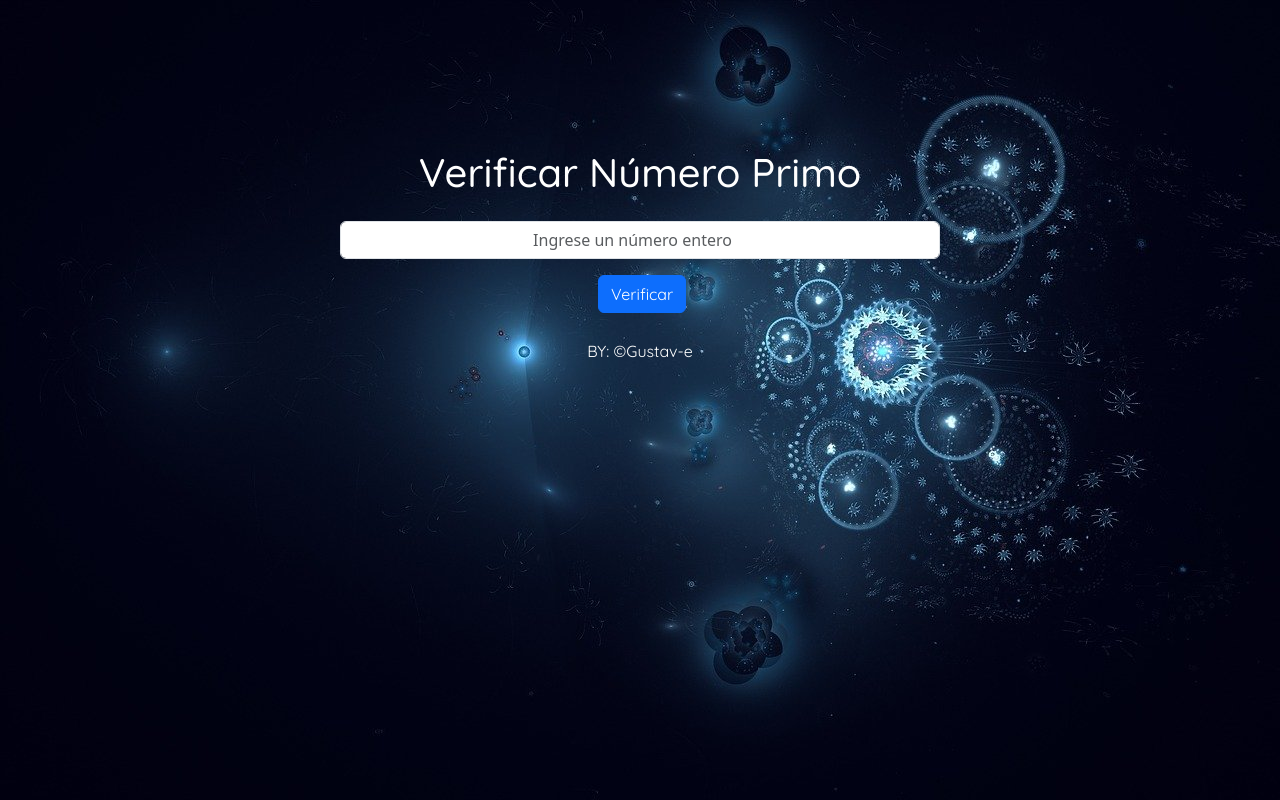
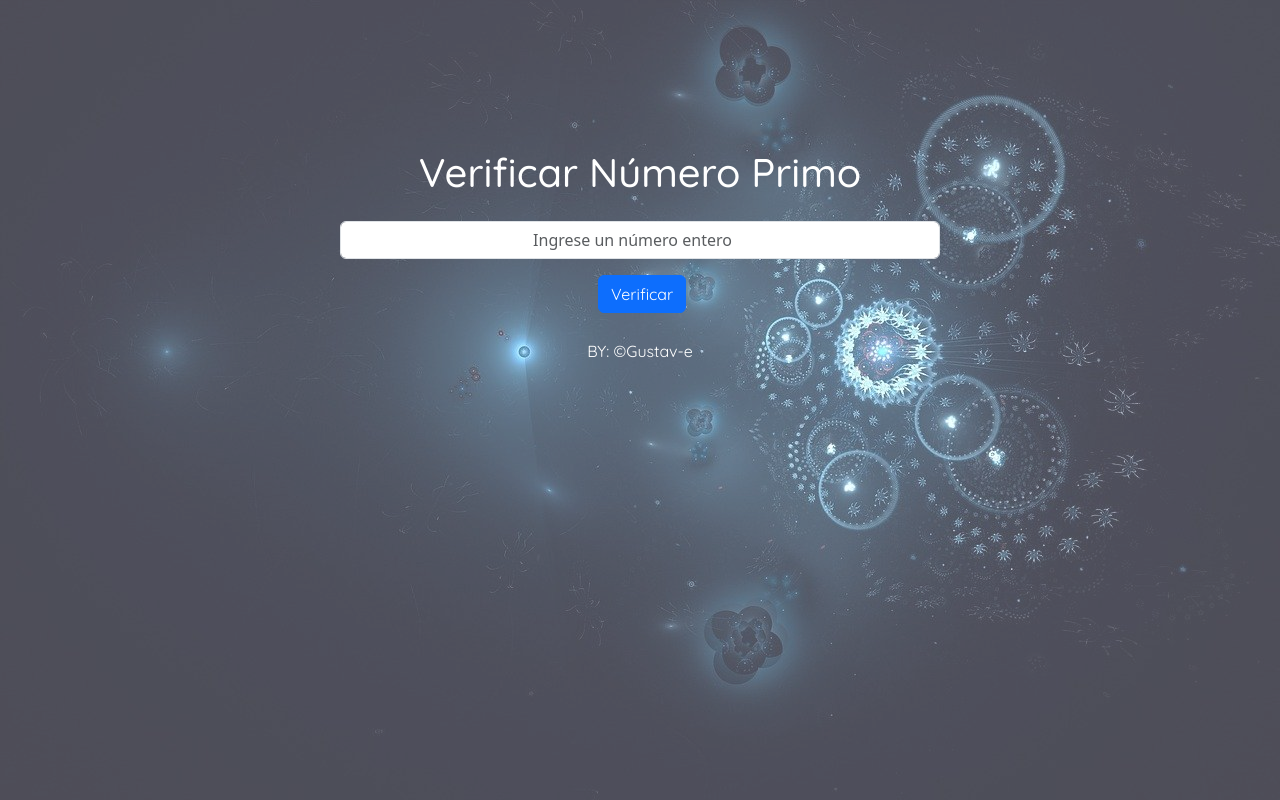
Before and after one commit to Gus-cmd/LaboratorioJs2_NumerosPrimos, a plain HTML site: page index.html in a window 1280 px wide. Drawn offline with nearby package versions, Linux system fonts and the light colour scheme; a web font is replaced by a local one.

Commit message:
Agregando Blur y modificando style.css

```diff
--- a/styles.css
+++ b/styles.css
@@ -1,5 +1,8 @@
-body{
-    background-image:url(media/background.jpg);
+body {
+    background-image:
+        linear-gradient(rgba(255, 255, 255, 0.3), rgba(255, 255, 255, 0.3)), /* Degradado */
+        url(media/background.jpg);
+    filter: blur(0.1px);
 }
 
 h1{
```
